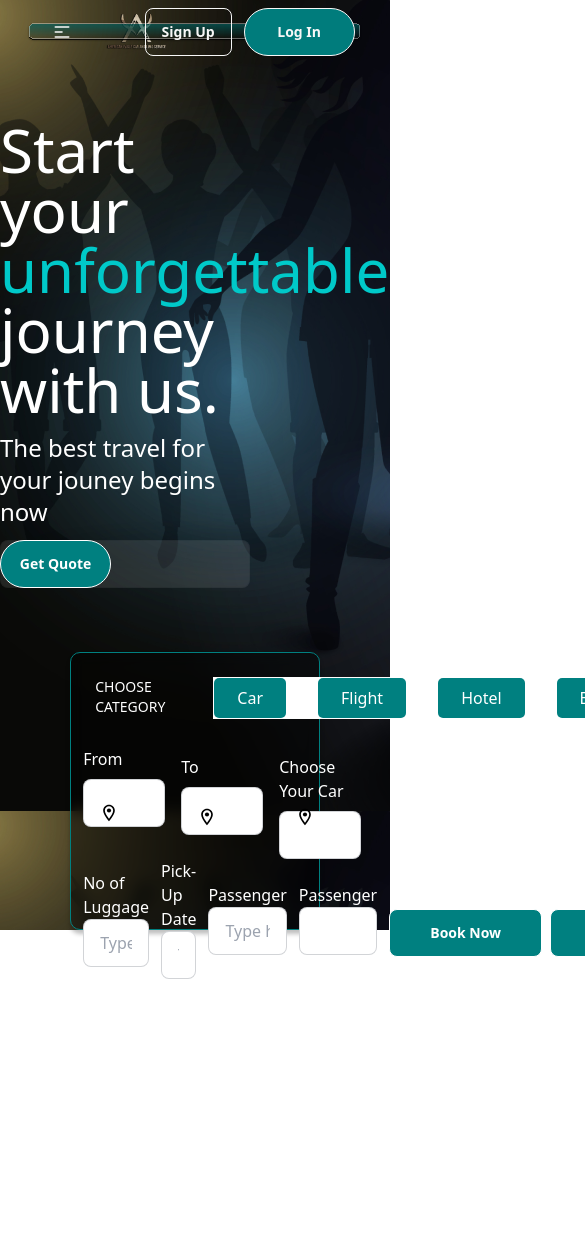
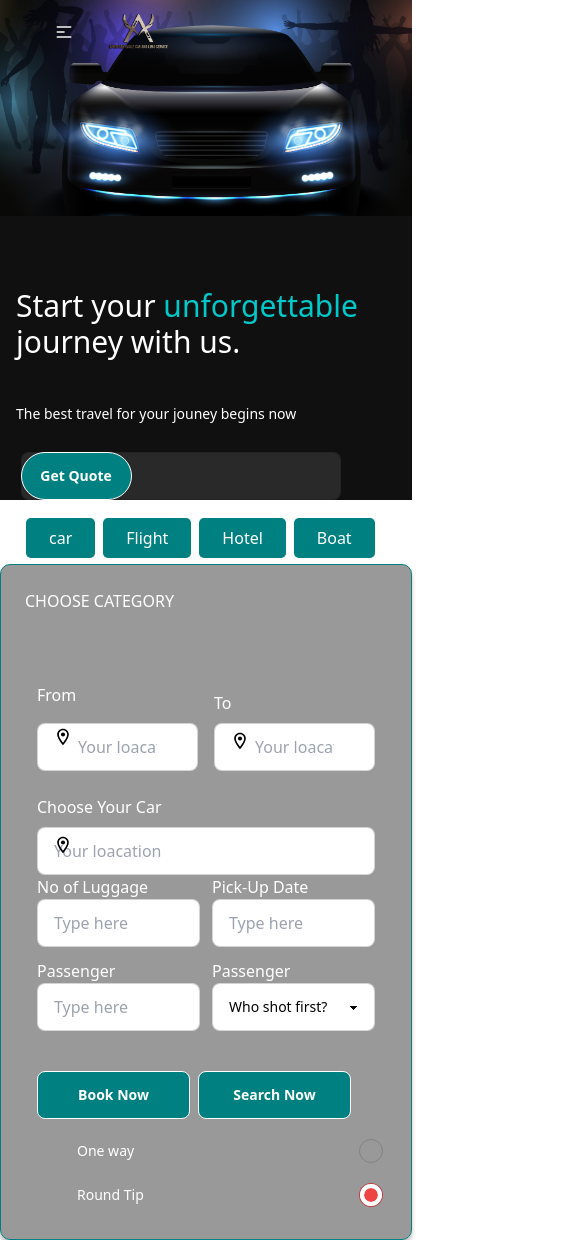
Before and after one commit to Nazmul-Hasan-Shadin/travel-hunter, a React (Vite) app: page / in a window 390 px wide. Shown: the top 1240 px of the page, 585 px wide, since content can reach past the window. Before the commit the page ends 991 px from the top, so only its background shows below. Built offline with nearby package versions, Linux system fonts and the light colour scheme.

Commit message:
responsive has made

```diff
--- a/src/pages/Home/Header/Header.jsx
+++ b/src/pages/Home/Header/Header.jsx
@@ -6,7 +6,7 @@ import AdvancedSearch from '../../../shared/AdvancedSearch/AdvancedSearch';
 
 const Header = () => {
     return (
-        <div className="h-" style={{backgroundImage:"url('/src/assets/images/Banner/carBanner.png')"}}>
+        <div className=" bg-center bg-cover  bg-no-repeat w-[412px] h-[216px] lg:w-full lg:h-full" style={{backgroundImage:"url('/src/assets/images/Banner/carBanner.png')"}}>
             <Navbar></Navbar>
             <HeaderText></HeaderText>
             <AdvancedSearch></AdvancedSearch>
--- a/src/shared/AdvancedSearch/AdvanceSearch.css
+++ b/src/shared/AdvancedSearch/AdvanceSearch.css
@@ -5,3 +5,11 @@ background: rgba(0, 0, 0, 0.40);
 box-shadow: 0px 4px 4px 0px rgba(0, 0, 0, 0.25);
 backdrop-filter: blur(7.5px);
 }
+
+
+.bg-for-form{
+    background: #008080;
+
+
+
+}
--- a/src/shared/AdvancedSearch/AdvancedSearch.jsx
+++ b/src/shared/AdvancedSearch/AdvancedSearch.jsx
@@ -5,20 +5,21 @@ import PrimaryButton from "../../component/PrimaryButton/PrimaryButton";
 import { MdOutlineLocationOn } from "react-icons/md";
 const AdvancedSearch = () => {
   return (
-    <div className="w-[64%] h-[278px]  mt-16 mx-auto text-white background-search ">
-      <div className="flex  gap-12  relative p-6 ">
-        <span className="text-sm ">CHOOSE CATEGORY</span>
+    <div className="   mt-16 lg:mx-auto text-white  p-6 sm:bg-for-form background-search  lg:w-[64%]  lg:h-[278px]  ">
+      <div className="grid  grid-cols-1 lg:grid-cols-3  relative     ">
+       <div> <span className="w-fit ">CHOOSE CATEGORY</span></div>
+     <div className="">
+     <Tabs>
 
-        <div className="">
-          <Tabs>
-            <TabList
+          <div className="  -translate-y-24 lg:translate-y-0 ">
+          <TabList
               className={
-                "flex gap-8 bg-[#fff] mb-4 text-white font-medium p-[1px]"
+                "flex gap-2  bg-[#fff] w-[359px]  mb-4 text-white font-medium p-[1px] -translate-y-0  "
               }
             >
               <Tab className={"bg-[#008080] px-[23px] py-2 rounded-[5px]"}>
                 {" "}
-                Car
+               car
               </Tab>
               <Tab className={"bg-[#008080] px-[23px] py-2 rounded-[5px]"}>
                 Flight
@@ -30,18 +31,22 @@ const AdvancedSearch = () => {
                 Boat
               </Tab>
             </TabList>
+          </div>
 
-            <div>
+
+            <div className="" >
               <TabPanel className={"flex justify-center"}>
-                <div className="w-full absolute left-0 p-3">
-                  <div className=" flex gap-4 space-y-2">
+                <div className="w-full lg:absolute  left-0 p-3">
+
+                    {/* div one */}
+                  <div className=" grid grid-cols-2 gap-4 space-y-2 lg:grid-cols-3 ">
                     <div className="relative">
-                       <span className="mb-2 inline-block">From</span>
+                       <span className="mb-4 inline-block">From</span>
                     <input
 
                       type="text"
                       placeholder="Your loacation"
-                      className="input input-bordered w-full px-10 max-w-xs "
+                      className="input input-bordered w-full text-black px-10 max-w-xs "
                     />
                         <MdOutlineLocationOn className="absolute text-xl text-black top-2/4 left-4"/>
                     </div>
@@ -54,34 +59,37 @@ const AdvancedSearch = () => {
 
                       type="text"
                       placeholder="Your loacation"
-                      className="input input-bordered w-full px-10 max-w-xs "
+                      className="input  text-black  input-bordered w-full px-10 max-w-xs "
                     />
                         <MdOutlineLocationOn className="absolute text-xl text-black top-2/4 left-4"/>
                     </div>
 
-                                  <div className="relative">
+                                  <div className="relative col-span-2 lg:col-span-1">
                        <span className="mb-2 inline-block">Choose Your Car</span>
                     <input
 
                       type="text"
                       placeholder="Your loacation"
-                      className="input input-bordered w-full px-10 max-w-xs "
+                      className="input  text-black  input-bordered  w-full md:px-10  "
                     />
                         <MdOutlineLocationOn className="absolute text-xl text-black top-2/4 left-4"/>
                     </div>
+
+
+
 
                   </div>
 
                   {/*======== 2nd  div========= */}
 
-                  <div className="flex items-center  gap-3">
+                  <div className="grid grid-cols-2 lg:grid-cols-6  gap-3">
 
                 <div>
                <span className="block "> No of Luggage</span>
                 <input
                       type="text"
                       placeholder="Type here"
-                      className="input input-bordered w-full max-w-xs"
+                      className="input  text-black  input-bordered w-full max-w-xs"
                     />
                 </div>
 
@@ -90,24 +98,24 @@ const AdvancedSearch = () => {
                 <input
                       type="text"
                       placeholder="Type here"
-                      className="input input-bordered w-full max-w-xs"
+                      className="input  text-black  input-bordered w-full max-w-xs"
                     />
                 </div>
 
 
-                <div>
+                <div className="">
                <span className="block "> Passenger</span>
                 <input
                       type="text"
                       placeholder="Type here"
-                      className="input input-bordered w-full max-w-xs"
+                      className="input  text-black  input-bordered w-full max-w-xs"
                     />
                 </div>
 
 
                    <div>
                     <span className="block "> Passenger</span>
-                   <select className="select select-bordered w-full max-w-xs">
+                   <select className="select select-bordered text-black w-full max-w-xs">
                       <option disabled selected>
                         Who shot first?
                       </option>
@@ -128,6 +136,8 @@ const AdvancedSearch = () => {
                   </div>
                   </div>
                 </div>
+
+
               </TabPanel>
               <TabPanel>
                 <h2>Any content 2</h2>
@@ -141,12 +151,11 @@ const AdvancedSearch = () => {
               </TabPanel>
             </div>
           </Tabs>
-        </div>
-
+     </div>
         {/*  raido butoon */}
-        <div className="flex gap-7 w-full  ">
+        <div className="flex flex-col gap-1   pl-12 lg:flex-row  ">
           <div className="form-control">
-            <label className="label p-0 cursor-pointer">
+            <label className="label  cursor-pointer">
               <span className="label-text  text-white">One way</span>
               <input
                 type="radio"
--- a/src/shared/HeaderText/HeaderText.jsx
+++ b/src/shared/HeaderText/HeaderText.jsx
@@ -3,18 +3,18 @@ import PrimaryButton from "../../component/PrimaryButton/PrimaryButton";
 
 const HeaderText = () => {
     return (
-        <div className="w-[64%]  text-white space-y-3 pt-14  lg:pl-[184px] " >
-        <h1 className="text-6xl"> Start your <span className="text-[#00C9C9]"> unforgettable </span>
+        <div className="w-full lg:w-[64%]   text-white space-y-3 pt-14 mt-[37%]  lg:pl-[184px]  bg-[#101010] lg:bg-opacity-0 lg:mt-0 " >
+        <h1 className=" text-3xl lg:text-6xl p-4 lg:p-0"> Start your <span className="text-[#00C9C9]"> unforgettable </span>
 <br />journey with us. </h1>
-<p className="text-2xl">The best travel for your jouney begins now</p>
+<p className=" text-sm p-4 lg:text-2xl lg:p-0">The best travel for your jouney begins now</p>
 
-  <div className="relative">
+  <div className="relative mx-auto   w-[90%] lg:w- ">
 
 <input   type="text" placeholder="Email here" className="input  input-bordered input-md w-full max-w-xs text-black  opacity-[0.1] bg-[#FFF]" />
 
 
 <div className="absolute  lg:right-12 top-0 lg:w-[300px] ">
-<button onClick={onclick}  className='btn w-[111px] bg-[#008080] hover:bg-green-600 btn-md z-10 rounded-[50px]  text-white btn-outline  '>Get Quote</button>
+<button onClick={onclick}  className='btn w-[111px] bg-[#008080] hover:bg-green-600 btn-md z-10 rounded-[50px]  text-white btn-outline opacity: 0.1 lg:opacity-1 '>Get Quote</button>
 </div>
 
   </div>
--- a/src/shared/Navbar/Navbar.jsx
+++ b/src/shared/Navbar/Navbar.jsx
@@ -19,7 +19,7 @@ const Navbar = () => {
     return (
   <div className='relative  mx-auto w-[86%]'>
             <div  className="navbar  background-nav text-white ">
-           <div  className='absolute top-0 inset-0    '>
+           <div  className='absolute hidden  top-0 inset-0    '>
 
            <svg xmlns="http://www.w3.org/2000/svg" width="1682" height="98" viewBox="0 0 1682 98" fill="none">
   <g opacity="0.97" filter="url(#filter0_bdddddddd_100_899)">
@@ -94,7 +94,7 @@ const Navbar = () => {
             <div tabIndex={0} role="button" className="btn btn-ghost lg:hidden">
               <svg xmlns="http://www.w3.org/2000/svg" className="h-5 w-5" fill="none" viewBox="0 0 24 24" stroke="currentColor"><path strokeLinecap="round" strokeLinejoin="round" strokeWidth="2" d="M4 6h16M4 12h8m-8 6h16" /></svg>
             </div>
-            <ul tabIndex={0} className="menu menu-sm dropdown-content mt-3 z-[1] p-2 shadow bg-base-100 rounded-box w-52">
+            <ul tabIndex={0} className="menu text-black menu-sm dropdown-content mt-3 z-[1] p-2 shadow bg-base-100 rounded-box w-52">
              {links}
             </ul>
           </div>
@@ -107,7 +107,7 @@ const Navbar = () => {
             {links}
           </ul>
         </div>
-        <div className="navbar-end space-x-3  ">
+        <div className="navbar-end hidden space-x-3  ">
 
         <IoIosSearch className='text-3xl text-white' />
         <FaEarthAsia className='text-3xl'/>
```
